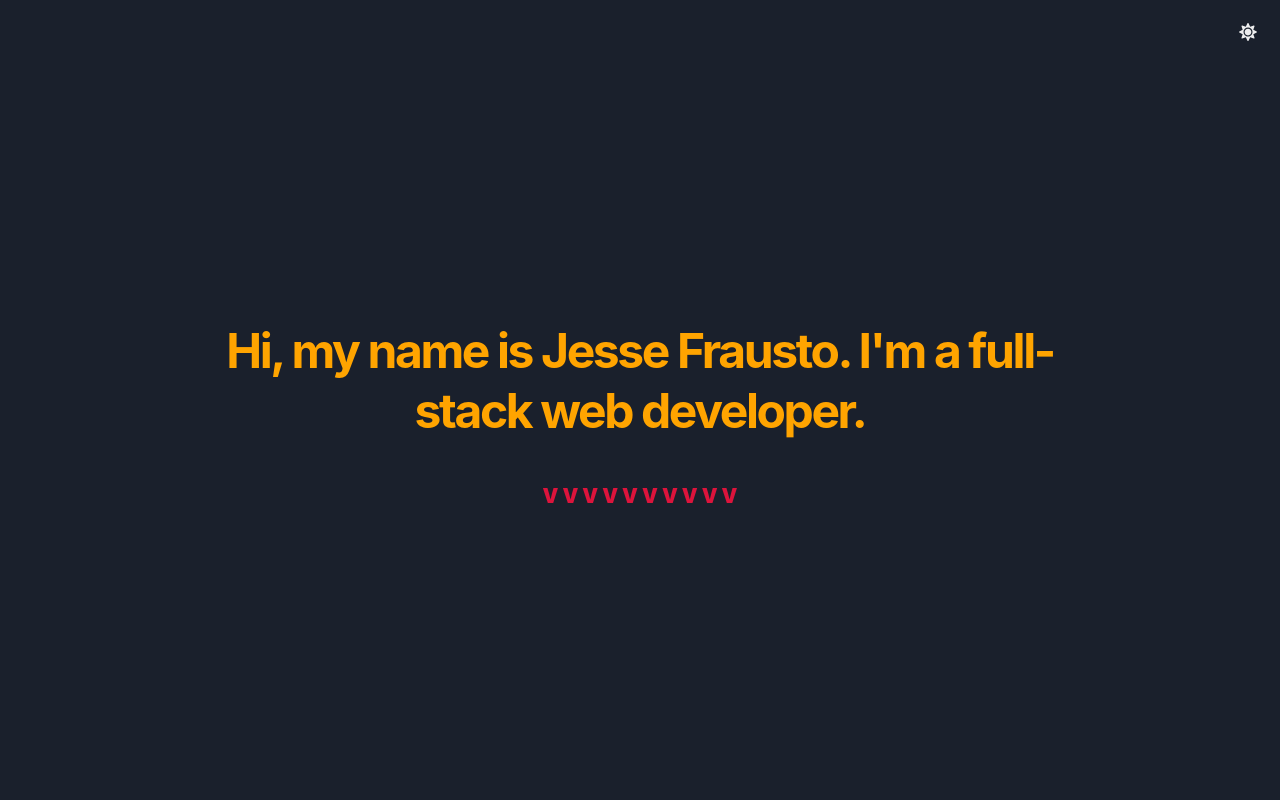
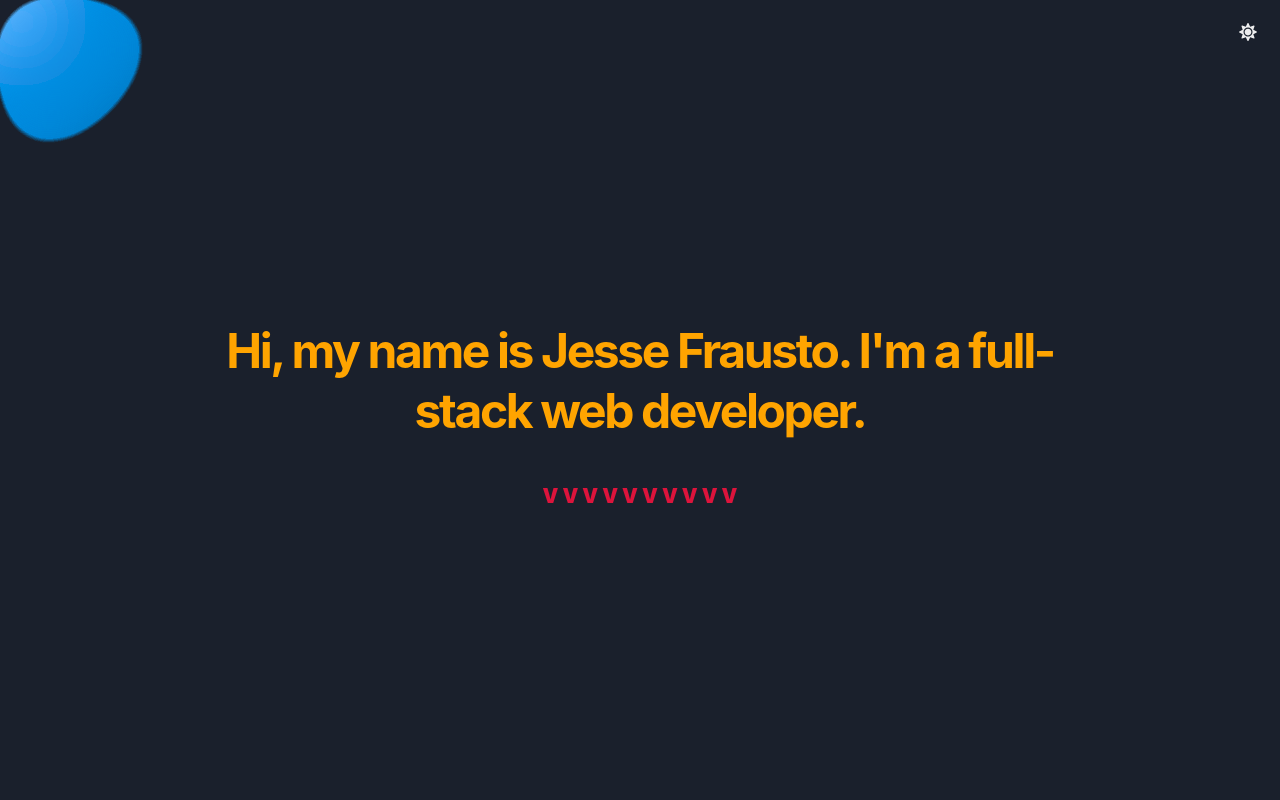
Before and after one commit to jfrausto/My-Portfolio, a React (Create React App) app in the folder my-portfolio/: page / in a window 1280 px wide. Shown: the top 800 px of the page. Built offline with nearby package versions, Linux system fonts and the light colour scheme.

Commit message:
create react spring overlay for main heading

```diff
--- a/my-portfolio/package.json
+++ b/my-portfolio/package.json
@@ -15,6 +15,7 @@
     "react-icons": "^3.11.0",
     "react-router-dom": "^5.2.0",
     "react-scripts": "4.0.1",
+    "react-spring": "^8.0.27",
     "web-vitals": "^0.2.4"
   },
   "scripts": {
--- a/my-portfolio/src/App.js
+++ b/my-portfolio/src/App.js
@@ -20,6 +20,8 @@ import { ColorModeSwitcher } from './ColorModeSwitcher';
 import theme from "./theme";
 import MainHeading from "./components/MainHeading";
 import Nav from './components/Nav';
+import Goo from "./components/Goo";
+
 
 
 function App() {
@@ -38,7 +40,8 @@ function App() {
         */}
         <Grid minH="100vh" p={3}>
           <ColorModeSwitcher justifySelf="flex-end" />
-          <MainHeading />
+          <MainHeading  />
+          <Goo/>
         </Grid>
 
         {/*
--- a/my-portfolio/src/ColorModeSwitcher.js
+++ b/my-portfolio/src/ColorModeSwitcher.js
@@ -17,6 +17,7 @@ export const ColorModeSwitcher = props => {
       marginLeft="2"
       onClick={toggleColorMode}
       icon={<SwitchIcon />}
+      zIndex="overlay"
       {...props}
     />
   );
--- /dev/null
+++ b/my-portfolio/src/components/Goo.js
@@ -0,0 +1,29 @@
+import React from 'react';
+import { useTrail, animated } from 'react-spring';
+import './css/gooStyle.css';
+
+const fast = { tension: 1200, friction: 40 }
+const slow = { mass: 10, tension: 200, friction: 50 }
+const trans = (x, y) => `translate3d(${x}px,${y}px,0) translate3d(-50%,-50%,0)`
+
+// This component is used as an example in the React-Spring docs
+// * https://codesandbox.io/embed/8zx4ppk01l
+
+export default function Goo() {
+  const [trail, set] = useTrail(3, () => ({ xy: [0, 0], config: i => (i === 0 ? fast : slow) }))
+  return (
+    <>
+      <svg style={{ position: 'absolute', width: 0, height: 0 }}>
+        <filter id="goo">
+          <feGaussianBlur in="SourceGraphic" result="blur" stdDeviation="30" />
+          <feColorMatrix in="blur" values="1 0 0 0 0 0 1 0 0 0 0 0 1 0 0 0 0 0 30 -7" />
+        </filter>
+      </svg>
+      <div className="hooks-main" onMouseMove={e => set({ xy: [e.clientX, e.clientY] })}>
+        {trail.map((props, index) => (
+          <animated.div key={index} style={{ transform: props.xy.interpolate(trans) }} />
+        ))}
+      </div>
+    </>
+  )
+}
--- a/my-portfolio/src/components/MainHeading.js
+++ b/my-portfolio/src/components/MainHeading.js
@@ -3,8 +3,10 @@ import {
   useColorModeValue,
   VStack,
   Heading,
-  Text
+  Text,
+  Box
  } from '@chakra-ui/react';
+
 
 export default function MainHeading() {
   return (
@@ -17,6 +19,7 @@ export default function MainHeading() {
               lineHeight="shorter"
               maxW="56rem"
               letterSpacing="tighter"
+              zIndex="overlay"
             >
               Hi, my name is Jesse Frausto. I'm a full-stack web developer.
             </Heading>
--- /dev/null
+++ b/my-portfolio/src/components/css/gooStyle.css
@@ -0,0 +1,83 @@
+/* html,
+body,
+#root {
+  width: 100%;
+  height: 100%;
+  margin: 0;
+  padding: 0;
+  background-color: white;
+} */
+
+/* body {
+  font-family: -apple-system, BlinkMacSystemFont, avenir next, avenir, helvetica neue, helvetica,
+    ubuntu, roboto, noto, segoe ui, arial, sans-serif;
+  background: transparent;
+  -webkit-touch-callout: none;
+  -webkit-user-select: none;
+  -khtml-user-select: none;
+  -moz-user-select: none;
+  -ms-user-select: none;
+  user-select: none;
+  cursor: default;
+} */
+
+.hooks-main > svg {
+  display: none;
+}
+
+.hooks-main > div {
+  position: absolute;
+  will-change: transform;
+  border-radius: 50%;
+  background: #009ffd;
+  box-shadow: 10px 10px 5px 0px rgba(0, 0, 0, 0.75);
+  opacity: 0.6;
+}
+
+.hooks-main > div:nth-child(1) {
+  width: 120px;
+  height: 120px;
+}
+
+.hooks-main > div:nth-child(2) {
+  width: 250px;
+  height: 250px;
+}
+
+.hooks-main > div:nth-child(3) {
+  width: 150px;
+  height: 150px;
+}
+
+.hooks-main > div::after {
+  content: '';
+  position: absolute;
+  top: 20px;
+  left: 20px;
+  width: 40px;
+  height: 40px;
+  border-radius: 50%;
+  background: rgba(255, 255, 255, 0.8);
+}
+
+.hooks-main > div:nth-child(2)::after {
+  top: 70px;
+  left: 70px;
+  width: 70px;
+  height: 70px;
+}
+
+.hooks-main > div:nth-child(3)::after {
+  top: 50px;
+  left: 50px;
+  width: 50px;
+  height: 50px;
+}
+
+.hooks-main {
+  position: absolute;
+  width: 100%;
+  height: 100%;
+  filter: url('#goo');
+  overflow: hidden;
+}
```
Also changed, not shown: 2 other files (tests, documents, lock files or other folders).
